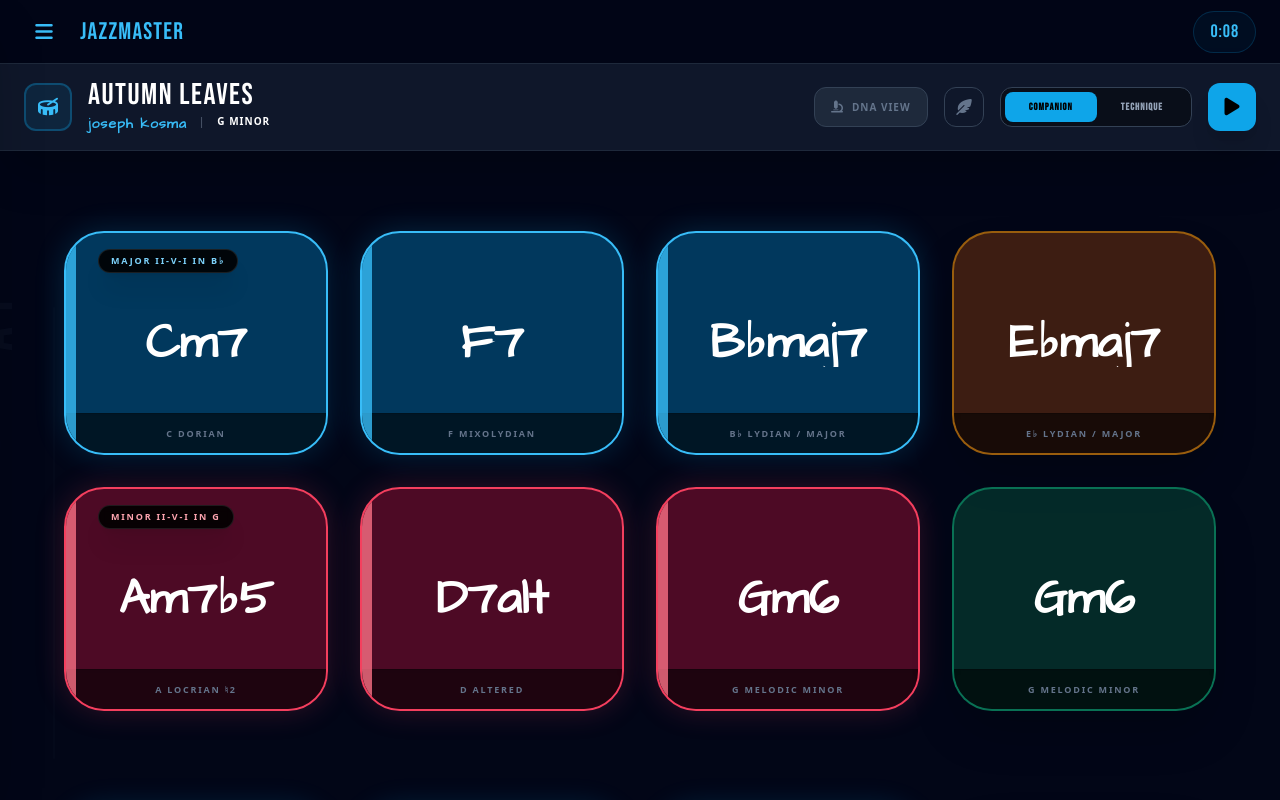
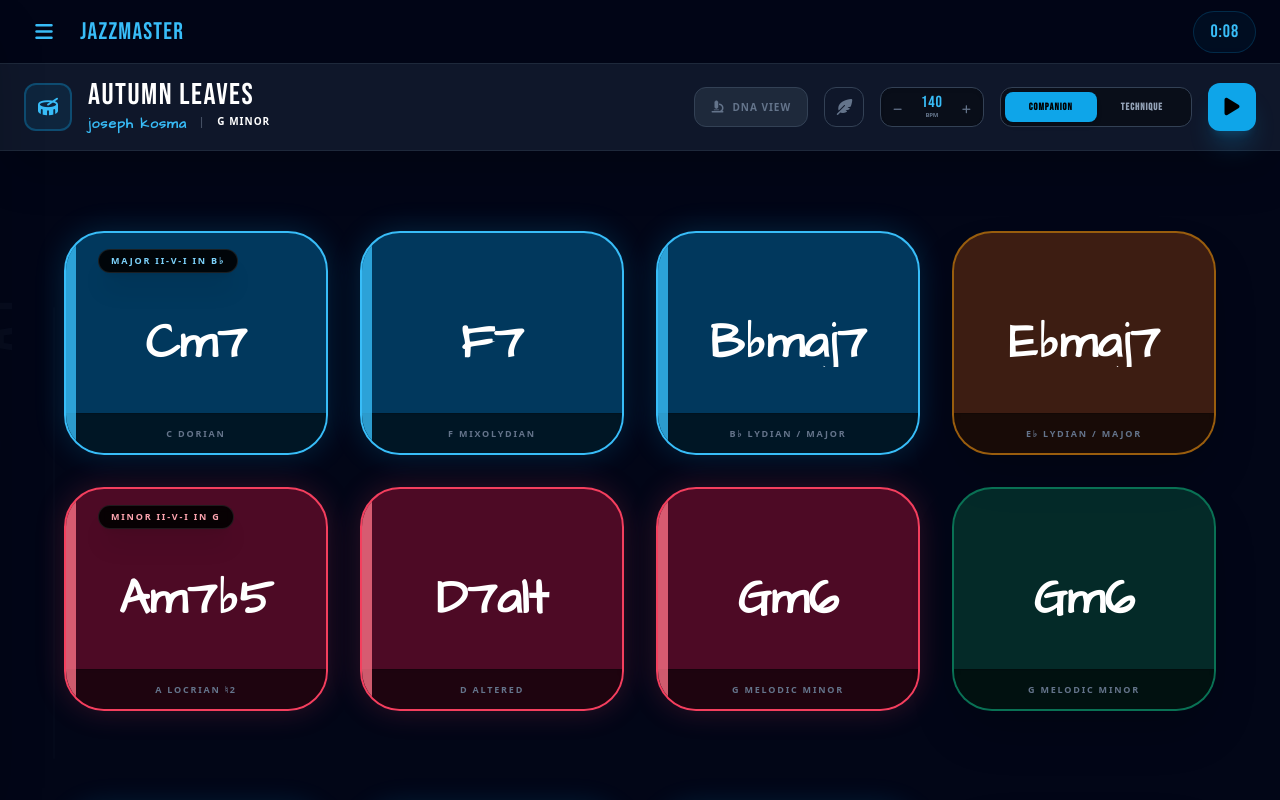
Before and after one commit to ask-andrew/TheJazzMaster, a React (Vite) app: page / in a window 1280 px wide. Both pictures are taken after a click on the button "Shed Now". Built offline with nearby package versions, Linux system fonts and the light colour scheme.

Commit message:
feat: Add dynamic tempo control in PracticeMode
Introduces state and logic for a dynamic tempo within the PracticeMode component. This allows the tempo to be adjusted independently of the tune's original tempo setting and synchronizes the tempo when a new tune is loaded.

```diff
--- a/components/PracticeMode.tsx
+++ b/components/PracticeMode.tsx
@@ -60,10 +60,21 @@ const PracticeMode: React.FC<PracticeModeProps> = ({ tune, transposition }) => {
   const [selectedVariantIndex, setSelectedVariantIndex] = useState(-1);
   const [metronomeEnabled, setMetronomeEnabled] = useState(true);
   const [showScaleLayer, setShowScaleLayer] = useState(false);
+
+  // Dynamic tempo state
+  const [customTempo, setCustomTempo] = useState<number>(() => {
+    return typeof tune.tempo === 'number' ? tune.tempo : parseInt(tune.tempo as string) || 120;
+  });
+
   const audioCtx = useRef<AudioContext | null>(null);
   const measureRefs = useRef<(HTMLDivElement | null)[]>([]);
 
   const tuneRequirements = useMemo(() => getRequiredScales(tune), [tune]);
+
+  // Sync tempo when tune changes
+  useEffect(() => {
+    setCustomTempo(typeof tune.tempo === 'number' ? tune.tempo : parseInt(tune.tempo as string) || 120);
+  }, [tune]);
 
   const playClick = (beat: number) => {
     if (!metronomeEnabled) return;
@@ -131,7 +142,6 @@ const PracticeMode: React.FC<PracticeModeProps> = ({ tune, transposition }) => {
 
   useEffect(() => {
     let interval: any;
-    const tempoVal = typeof tune.tempo === 'number' ? tune.tempo : parseInt(tune.tempo) || 120;
     if (isPlaying) {
       interval = setInterval(() => {
         const totalBeats = activeSections.reduce((acc, s) => acc + s.chords.reduce((bc, c) => bc + c.duration, 0), 0);
@@ -140,13 +150,13 @@ const PracticeMode: React.FC<PracticeModeProps> = ({ tune, transposition }) => {
           playClick(next % 4);
           return next;
         });
-      }, (60 / tempoVal) * 1000);
+      }, (60 / customTempo) * 1000);
     }
     return () => {
       clearInterval(interval);
       if (!isPlaying) setCurrentBeat(0);
     };
-  }, [isPlaying, tune.tempo, activeSections, metronomeEnabled]);
+  }, [isPlaying, customTempo, activeSections, metronomeEnabled]);
 
   const getPatternForBeat = (beat: number): Pattern | undefined => activePatterns.find(p => beat >= p.startBeat && beat < p.endBeat);
 
@@ -171,7 +181,7 @@ const PracticeMode: React.FC<PracticeModeProps> = ({ tune, transposition }) => {
 
   const logSessionMoment = () => {
     const logs = JSON.parse(localStorage.getItem('jazzmaster_logs') || '[]');
-    logs.push({ tune: tune.title, time: new Date().toLocaleTimeString(), note: `Working on ${activeTab === 'chords' ? 'Harmony' : 'Technique'}` });
+    logs.push({ tune: tune.title, time: new Date().toLocaleTimeString(), note: `Working on ${activeTab === 'chords' ? 'Harmony' : 'Technique'} at ${customTempo} BPM` });
     localStorage.setItem('jazzmaster_logs', JSON.stringify(logs));
     alert('Progress logged to Journal!');
   };
@@ -203,11 +213,34 @@ const PracticeMode: React.FC<PracticeModeProps> = ({ tune, transposition }) => {
             <i className="fas fa-feather-pointed"></i>
           </button>
 
+          {/* Tempo Controls */}
+          <div className="flex items-center gap-2 bg-black/40 border border-slate-700 rounded-xl px-2 h-10 shadow-inner">
+            <button
+              onClick={() => setCustomTempo(prev => Math.max(40, prev - 2))}
+              className="text-slate-500 hover:text-sky-400 p-1 transition-colors active:scale-90"
+              title="Slower"
+            >
+              <i className="fas fa-minus text-[10px]"></i>
+            </button>
+            <div className="flex flex-col items-center justify-center min-w-[36px]">
+              <span className="text-sky-400 font-jazz text-base leading-none">{customTempo}</span>
+              <span className="text-[6px] font-black text-slate-500 uppercase tracking-tighter">BPM</span>
+            </div>
+            <button
+              onClick={() => setCustomTempo(prev => Math.min(300, prev + 2))}
+              className="text-slate-500 hover:text-sky-400 p-1 transition-colors active:scale-90"
+              title="Faster"
+            >
+              <i className="fas fa-plus text-[10px]"></i>
+            </button>
+          </div>
+
           <div className="bg-black/40 border border-slate-700 rounded-xl p-1 flex h-10">
-            <button onClick={() => setActiveTab('chords')} className={`px-6 text-[10px] font-black rounded-lg transition-all font-jazz tracking-widest ${activeTab === 'chords' ? 'bg-sky-500 text-black' : 'text-slate-400 hover:text-white'}`}>COMPANION</button>
-            <button onClick={() => setActiveTab('tech')} className={`px-6 text-[10px] font-black rounded-lg transition-all font-jazz tracking-widest ${activeTab === 'tech' ? 'bg-sky-500 text-black' : 'text-slate-400 hover:text-white'}`}>TECHNIQUE</button>
+            <button onClick={() => setActiveTab('chords')} className={`px-6 text-[10px] font-black rounded-lg transition-all font-jazz tracking-widest ${activeTab === 'chords' ? 'bg-sky-500 text-black shadow-md' : 'text-slate-400 hover:text-white'}`}>COMPANION</button>
+            <button onClick={() => setActiveTab('tech')} className={`px-6 text-[10px] font-black rounded-lg transition-all font-jazz tracking-widest ${activeTab === 'tech' ? 'bg-sky-500 text-black shadow-md' : 'text-slate-400 hover:text-white'}`}>TECHNIQUE</button>
           </div>
-          <button onClick={() => setIsPlaying(!isPlaying)} className={`w-12 h-12 rounded-xl flex items-center justify-center text-xl transition-all shadow-xl ${isPlaying ? 'bg-slate-800 border-2 border-red-500 text-red-500' : 'bg-sky-500 text-black'}`}>
+
+          <button onClick={() => setIsPlaying(!isPlaying)} className={`w-12 h-12 rounded-xl flex items-center justify-center text-xl transition-all shadow-xl ${isPlaying ? 'bg-slate-800 border-2 border-red-500 text-red-500 shadow-red-500/20' : 'bg-sky-500 text-black shadow-sky-500/20'}`}>
             <i className={`fas ${isPlaying ? 'fa-stop' : 'fa-play'}`}></i>
           </button>
         </div>
@@ -346,9 +379,14 @@ const PracticeMode: React.FC<PracticeModeProps> = ({ tune, transposition }) => {
                     <h3 className="text-4xl font-jazz text-white">The DNA Shed</h3>
                     <p className="text-slate-500 font-realbook mt-2">These are the building blocks specifically required for "{tune.title}".</p>
                   </div>
-                  <span className="text-[10px] text-sky-400 font-realbook bg-sky-500/10 px-4 py-1.5 rounded-full border border-sky-500/20 tracking-widest uppercase font-black h-fit">
-                    {formatMusical(transposition)} Instrument
-                  </span>
+                  <div className="flex gap-4">
+                    <span className="text-[10px] text-sky-400 font-realbook bg-sky-500/10 px-4 py-1.5 rounded-full border border-sky-500/20 tracking-widest uppercase font-black h-fit">
+                      {formatMusical(transposition)} Instrument
+                    </span>
+                    <span className="text-[10px] text-amber-400 font-realbook bg-amber-500/10 px-4 py-1.5 rounded-full border border-amber-500/20 tracking-widest uppercase font-black h-fit">
+                      {customTempo} BPM
+                    </span>
+                  </div>
                </div>
 
                <div className="flex flex-col gap-8">
@@ -364,7 +402,7 @@ const PracticeMode: React.FC<PracticeModeProps> = ({ tune, transposition }) => {
                     <p className="text-lg font-realbook text-slate-600 italic mb-6">"Need more depth? Head to the Study Room for the full Comparative DNA Matrix."</p>
                     <button
                       onClick={() => (window as any).setActiveMode?.('STUDY')}
-                      className="px-8 py-3 bg-slate-900 border border-slate-700 text-slate-400 font-jazz text-xl rounded-2xl hover:text-white transition-all"
+                      className="px-8 py-3 bg-slate-900 border border-slate-700 text-slate-400 font-jazz text-xl rounded-2xl hover:text-white transition-all shadow-xl"
                     >
                       Enter Study Room
                     </button>
```
